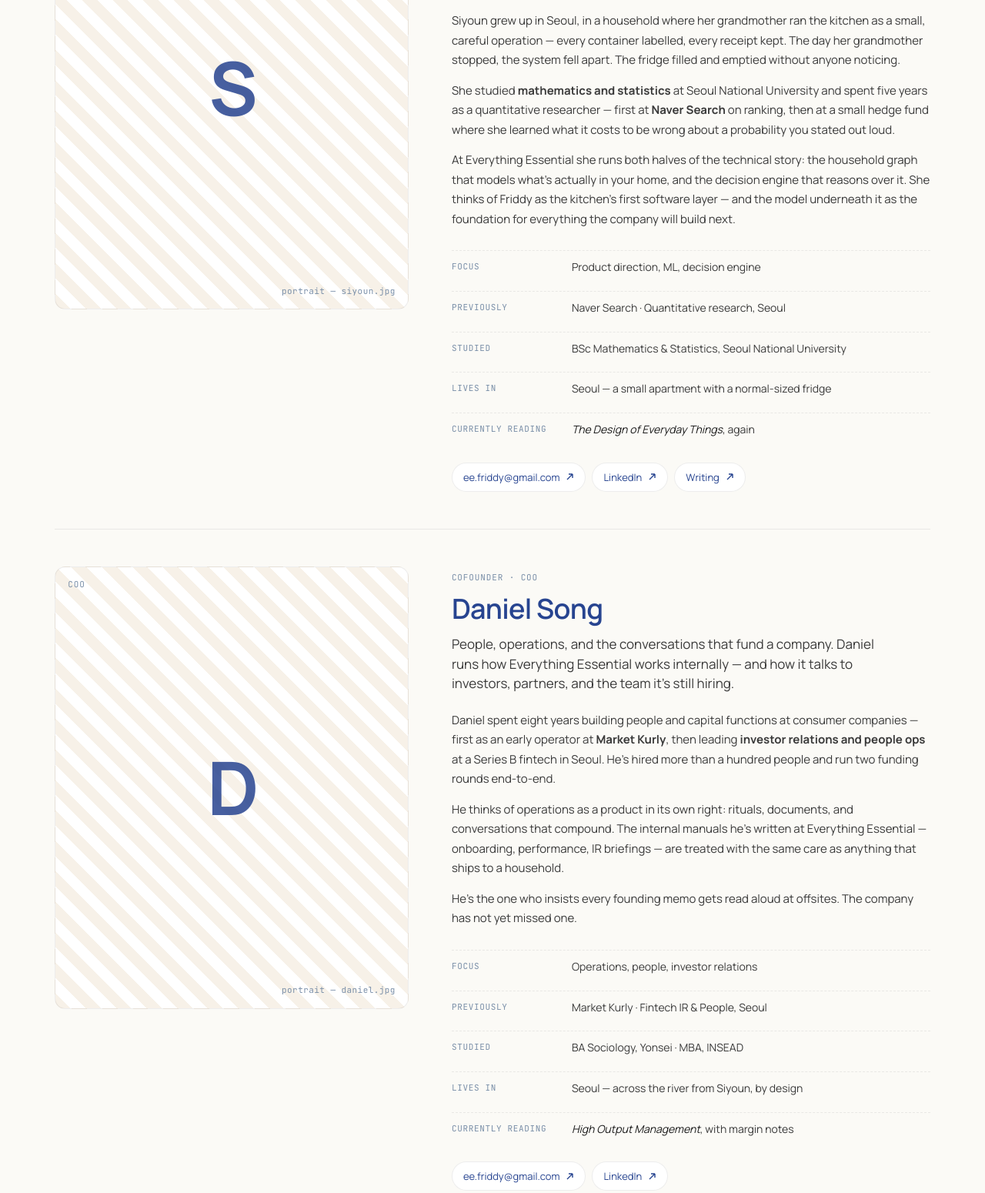
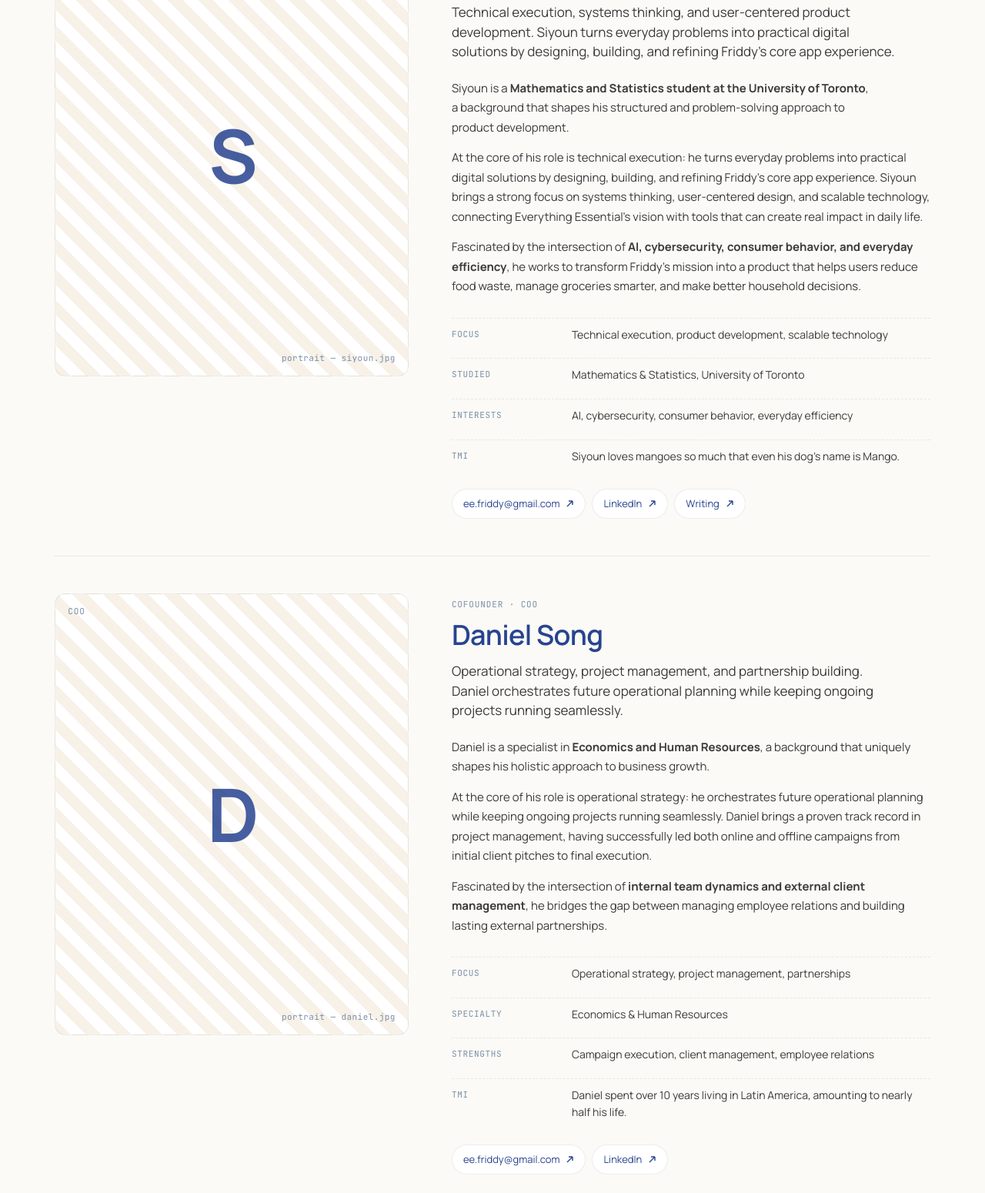
Before and after one commit to SiyounKim/everythingessential-web, a website: page About.html in a window 1280 px wide. Shown: the part 2460-4010 px from the top of the page at 77% size. Drawn offline with Linux system fonts and the light colour scheme.

Commit message:
Update cofounder about copy

```diff
--- a/About.html
+++ b/About.html
@@ -129,9 +129,9 @@
     <div class="section-head" style="margin-bottom: 24px;">
       <div>
         <span class="eyebrow">The cofounders</span>
-        <h2 style="margin-top: 14px;">A mathematician, an operator, and a financier.</h2>
+        <h2 style="margin-top: 14px;">Building Friddy across product, operations, and finance.</h2>
       </div>
-      <p class="lead">We disagree in writing, decide in person, and have known each other long enough to call out each other's recurring mistakes by name.</p>
+      <p class="lead">Siyoun Kim, Daniel Song, and Jongyoon Back connect technical execution, operational strategy, and financial discipline to make household food management simpler and more sustainable.</p>
     </div>
 
     <!-- Siyoun -->
@@ -144,18 +144,17 @@
       <div class="founder-info">
         <span class="role-tag">Cofounder · CEO &amp; CTO</span>
         <h3>Siyoun Kim</h3>
-        <p class="sub">Math, models, and the decision engine. Siyoun leads both product direction and the technical core — what Everything Essential builds, and how it knows what it knows.</p>
+        <p class="sub">Technical execution, systems thinking, and user-centered product development. Siyoun turns everyday problems into practical digital solutions by designing, building, and refining Friddy's core app experience.</p>
         <div class="founder-bio">
-          <p>Siyoun grew up in Seoul, in a household where her grandmother ran the kitchen as a small, careful operation — every container labelled, every receipt kept. The day her grandmother stopped, the system fell apart. The fridge filled and emptied without anyone noticing.</p>
-          <p>She studied <strong>mathematics and statistics</strong> at Seoul National University and spent five years as a quantitative researcher — first at <strong>Naver Search</strong> on ranking, then at a small hedge fund where she learned what it costs to be wrong about a probability you stated out loud.</p>
-          <p>At Everything Essential she runs both halves of the technical story: the household graph that models what's actually in your home, and the decision engine that reasons over it. She thinks of Friddy as the kitchen's first software layer — and the model underneath it as the foundation for everything the company will build next.</p>
+          <p>Siyoun is a <strong>Mathematics and Statistics student at the University of Toronto</strong>, a background that shapes his structured and problem-solving approach to product development.</p>
+          <p>At the core of his role is technical execution: he turns everyday problems into practical digital solutions by designing, building, and refining Friddy's core app experience. Siyoun brings a strong focus on systems thinking, user-centered design, and scalable technology, connecting Everything Essential's vision with tools that can create real impact in daily life.</p>
+          <p>Fascinated by the intersection of <strong>AI, cybersecurity, consumer behavior, and everyday efficiency</strong>, he works to transform Friddy's mission into a product that helps users reduce food waste, manage groceries smarter, and make better household decisions.</p>
         </div>
         <div class="founder-meta">
-          <div class="row"><span class="k">Focus</span><span class="v">Product direction, ML, decision engine</span></div>
-          <div class="row"><span class="k">Previously</span><span class="v">Naver Search · Quantitative research, Seoul</span></div>
-          <div class="row"><span class="k">Studied</span><span class="v">BSc Mathematics &amp; Statistics, Seoul National University</span></div>
-          <div class="row"><span class="k">Lives in</span><span class="v">Seoul — a small apartment with a normal-sized fridge</span></div>
-          <div class="row"><span class="k">Currently reading</span><span class="v"><em>The Design of Everyday Things</em>, again</span></div>
+          <div class="row"><span class="k">Focus</span><span class="v">Technical execution, product development, scalable technology</span></div>
+          <div class="row"><span class="k">Studied</span><span class="v">Mathematics &amp; Statistics, University of Toronto</span></div>
+          <div class="row"><span class="k">Interests</span><span class="v">AI, cybersecurity, consumer behavior, everyday efficiency</span></div>
+          <div class="row"><span class="k">TMI</span><span class="v">Siyoun loves mangoes so much that even his dog's name is Mango.</span></div>
         </div>
         <div class="founder-links">
           <a href="mailto:ee.friddy@gmail.com">ee.friddy@gmail.com <svg viewBox="0 0 11 11" fill="none"><path d="M2 9L9 2M9 2H4M9 2V7" stroke="currentColor" stroke-width="1.4"/></svg></a>
@@ -175,18 +174,17 @@
       <div class="founder-info">
         <span class="role-tag">Cofounder · COO</span>
         <h3>Daniel Song</h3>
-        <p class="sub">People, operations, and the conversations that fund a company. Daniel runs how Everything Essential works internally — and how it talks to investors, partners, and the team it's still hiring.</p>
+        <p class="sub">Operational strategy, project management, and partnership building. Daniel orchestrates future operational planning while keeping ongoing projects running seamlessly.</p>
         <div class="founder-bio">
-          <p>Daniel spent eight years building people and capital functions at consumer companies — first as an early operator at <strong>Market Kurly</strong>, then leading <strong>investor relations and people ops</strong> at a Series B fintech in Seoul. He's hired more than a hundred people and run two funding rounds end-to-end.</p>
-          <p>He thinks of operations as a product in its own right: rituals, documents, and conversations that compound. The internal manuals he's written at Everything Essential — onboarding, performance, IR briefings — are treated with the same care as anything that ships to a household.</p>
-          <p>He's the one who insists every founding memo gets read aloud at offsites. The company has not yet missed one.</p>
+          <p>Daniel is a specialist in <strong>Economics and Human Resources</strong>, a background that uniquely shapes his holistic approach to business growth.</p>
+          <p>At the core of his role is operational strategy: he orchestrates future operational planning while keeping ongoing projects running seamlessly. Daniel brings a proven track record in project management, having successfully led both online and offline campaigns from initial client pitches to final execution.</p>
+          <p>Fascinated by the intersection of <strong>internal team dynamics and external client management</strong>, he bridges the gap between managing employee relations and building lasting external partnerships.</p>
         </div>
         <div class="founder-meta">
-          <div class="row"><span class="k">Focus</span><span class="v">Operations, people, investor relations</span></div>
-          <div class="row"><span class="k">Previously</span><span class="v">Market Kurly · Fintech IR &amp; People, Seoul</span></div>
-          <div class="row"><span class="k">Studied</span><span class="v">BA Sociology, Yonsei · MBA, INSEAD</span></div>
-          <div class="row"><span class="k">Lives in</span><span class="v">Seoul — across the river from Siyoun, by design</span></div>
-          <div class="row"><span class="k">Currently reading</span><span class="v"><em>High Output Management</em>, with margin notes</span></div>
+          <div class="row"><span class="k">Focus</span><span class="v">Operational strategy, project management, partnerships</span></div>
+          <div class="row"><span class="k">Specialty</span><span class="v">Economics &amp; Human Resources</span></div>
+          <div class="row"><span class="k">Strengths</span><span class="v">Campaign execution, client management, employee relations</span></div>
+          <div class="row"><span class="k">TMI</span><span class="v">Daniel spent over 10 years living in Latin America, amounting to nearly half his life.</span></div>
         </div>
         <div class="founder-links">
           <a href="mailto:ee.friddy@gmail.com">ee.friddy@gmail.com <svg viewBox="0 0 11 11" fill="none"><path d="M2 9L9 2M9 2H4M9 2V7" stroke="currentColor" stroke-width="1.4"/></svg></a>
@@ -205,18 +203,17 @@
       <div class="founder-info">
         <span class="role-tag">Cofounder · CFO</span>
         <h3>Jongyoon Back</h3>
-        <p class="sub">Capital, unit economics, and the long view. Jongyoon runs the financial spine of the company — how money comes in, where it goes, and what story it tells about whether the product is actually working.</p>
+        <p class="sub">Financial strategy, market research, and sustainable growth. Jongyoon grounds Everything Essential's product vision in practical business logic and measurable value.</p>
         <div class="founder-bio">
-          <p>Jongyoon started in <strong>investment banking</strong> at RBC Capital Markets, then spent six years inside <strong>Shopify's finance org</strong> — the last two as a finance lead on the fulfillment and merchant-services side, where he learned that most &lsquo;inventory problems' are accounting problems in disguise.</p>
-          <p>He's a CFA, an unromantic modeler, and the person who quietly insists that every household-level metric Friddy reports — waste avoided, spend reduced, reuse rate — be defensible to a regulator, not just a deck.</p>
-          <p>He's the person who said, the first time Siyoun described the platform thesis: &lsquo;this is just inventory, but for households, and the camera is in your pocket already — make sure the unit economics survive that.'</p>
+          <p>Jongyoon is a specialist in <strong>Finance and Economics</strong>, a background that shapes his analytical approach to business strategy and sustainable growth.</p>
+          <p>At the core of his role is financial strategy: he develops revenue models, evaluates market opportunities, and strengthens Everything Essential's investment readiness by grounding ideas in realistic business logic. Jongyoon brings a strong focus on market research, budgeting, and monetization, connecting product vision with practical paths toward growth.</p>
+          <p>Fascinated by the intersection of <strong>consumer behavior, resource efficiency, and scalable business models</strong>, he helps translate Friddy's mission into measurable value for both users and the company.</p>
         </div>
         <div class="founder-meta">
-          <div class="row"><span class="k">Focus</span><span class="v">Finance, unit economics, fundraising</span></div>
-          <div class="row"><span class="k">Previously</span><span class="v">Shopify Finance · RBC Capital Markets</span></div>
-          <div class="row"><span class="k">Studied</span><span class="v">BCom, Ivey · CFA charterholder</span></div>
-          <div class="row"><span class="k">Lives in</span><span class="v">Toronto — a duplex with two cats and an over-organized pantry</span></div>
-          <div class="row"><span class="k">Currently reading</span><span class="v"><em>The Box</em>, by Marc Levinson</span></div>
+          <div class="row"><span class="k">Focus</span><span class="v">Financial strategy, revenue models, investment readiness</span></div>
+          <div class="row"><span class="k">Specialty</span><span class="v">Finance &amp; Economics</span></div>
+          <div class="row"><span class="k">Strengths</span><span class="v">Market research, budgeting, monetization</span></div>
+          <div class="row"><span class="k">TMI</span><span class="v">Jongyoon played baseball for 10 years in Korea and once dreamed of becoming a professional baseball player.</span></div>
         </div>
         <div class="founder-links">
           <a href="mailto:ee.friddy@gmail.com">ee.friddy@gmail.com <svg viewBox="0 0 11 11" fill="none"><path d="M2 9L9 2M9 2H4M9 2V7" stroke="currentColor" stroke-width="1.4"/></svg></a>
@@ -247,7 +244,7 @@
       </article>
       <article class="recall">
         <div class="who">Daniel recalls</div>
-        <p>Siyoun and I had been friends since university — we'd shared a kitchen, badly, for two years. I read her post and immediately recognized the problem. I also recognized that she would procrastinate on it for at least five years, because that's how she works.</p>
+        <p>Siyoun and I had been friends since university — we'd shared a kitchen, badly, for two years. I read his post and immediately recognized the problem. I also recognized that he would procrastinate on it for at least five years, because that's how he works.</p>
         <p>I sent a short reply and a long-running side bet. When Siyoun finally sent the founding memo in late 2023, I had a draft of the operating plan ready the next morning.</p>
       </article>
       <article class="recall">
```
